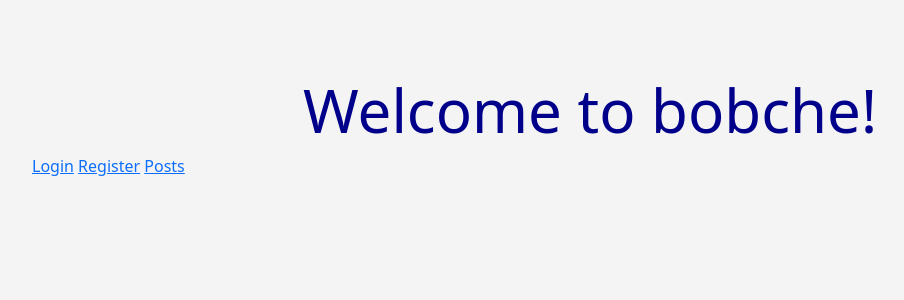
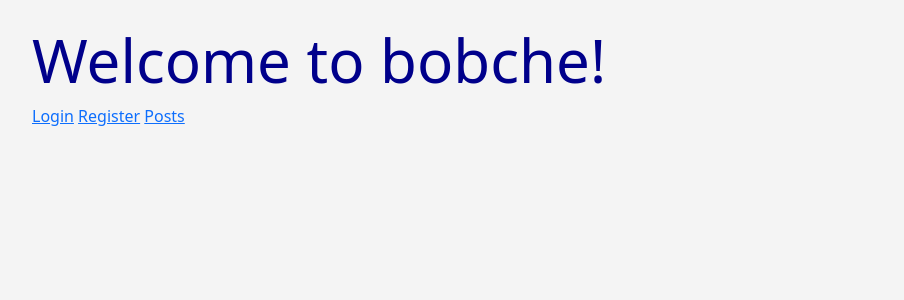
Before and after one commit to nikolpeneva/bobche, a Flask app: template templates/index.html in a window 1280 px wide. Shown: the part 56-356 px from the top of the page, without its empty margins (50-954 px from the left). Run offline with Flask 3, Linux system fonts and the light colour scheme; the template is opened without the code that fills it, so the values that code supplies are empty; some libraries are stand-ins or nearby versions.

Commit message:
keep calm

```diff
--- a/static/base.css
+++ /dev/null
@@ -1,8 +0,0 @@
-h1{
-    text-align: center;
-    margin-top: 50px;
-}
-
-.btn_btn-danger{
- text-align: center;
-}
--- a/templates/index.html
+++ b/templates/index.html
@@ -1,7 +1,6 @@
 {% extends 'base.html' %}
 
 {% block content %}
- <link rel="stylesheet" href = "{{ url_for('static', filename='base.css') }}">
 	<h1>Welcome to bobche!</h1>
 
 	<a href="{{ url_for('login')}}" class="btn_btn-danger">Login</a>
```
